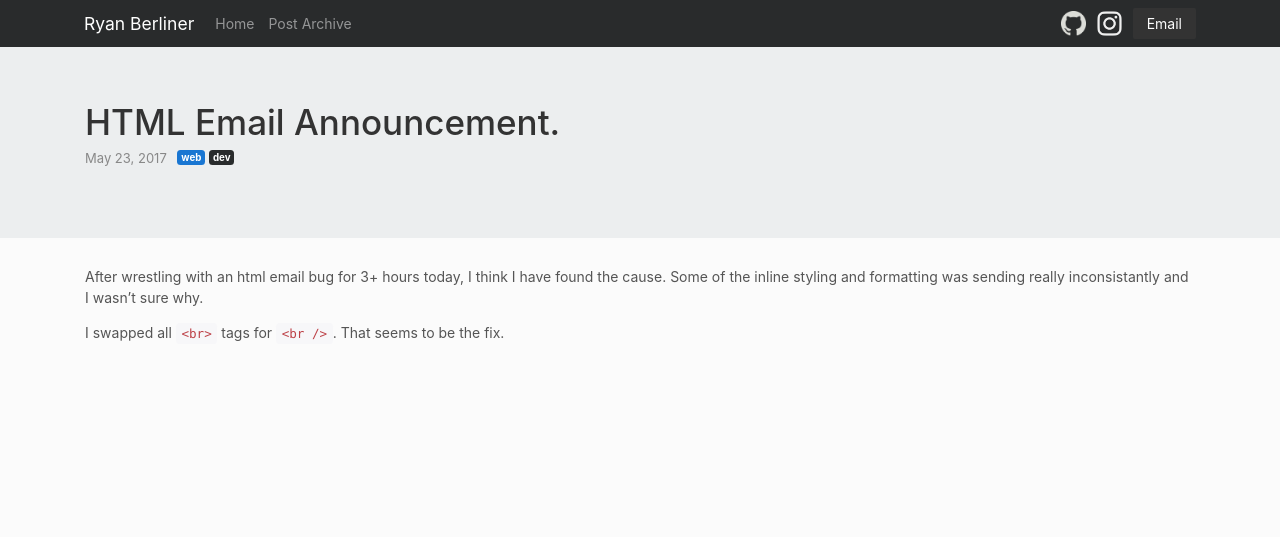
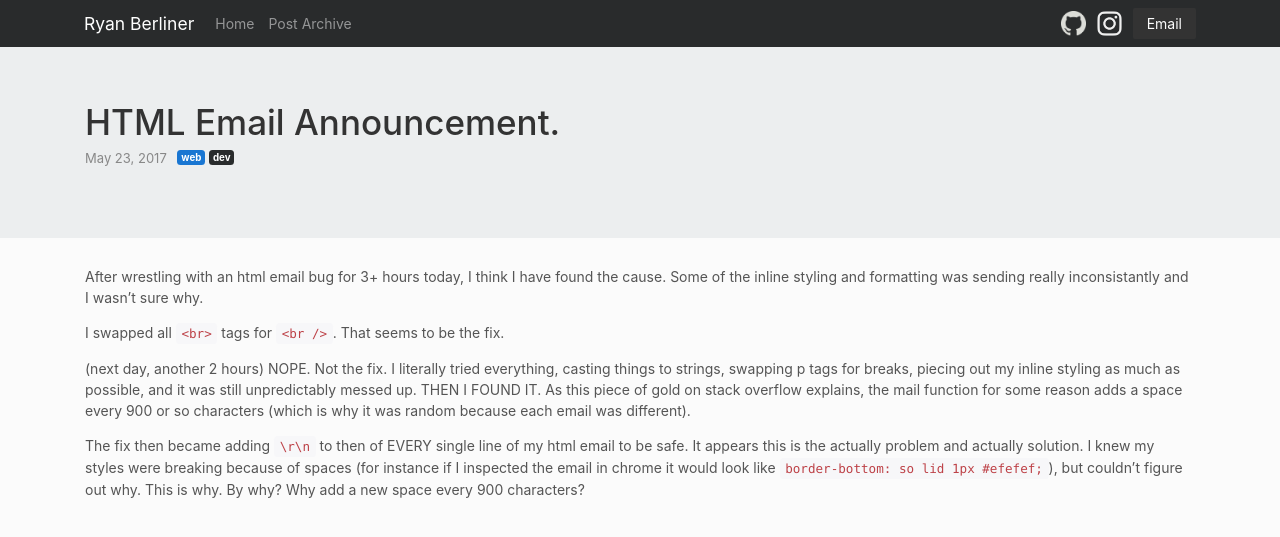
Before and after one commit to RyanBerliner/ryanberliner.github.io, a Jekyll site: the page built from _posts/2017-05-23-html-email-announcement.markdown, in a window 1280 px wide. Shown: the top 537 px of the page. Built offline with Jekyll 4.4.1, drawn with Linux system fonts in a browser that asks for light colours; nearby versions of some CDN libraries.

Commit message:
updated post

```diff
--- a/_posts/2017-05-23-html-email-announcement.markdown
+++ b/_posts/2017-05-23-html-email-announcement.markdown
@@ -14,3 +14,13 @@ the cause. Some of the inline styling and formatting was sending really inconsis
 and I wasn't sure why.
 
 I swapped all `<br>` tags for `<br />`. That seems to be the fix.
+
+(next day, another 2 hours) NOPE. Not the fix. I literally tried everything, casting things
+to strings, swapping p tags for breaks, piecing out my inline styling as much as possible,
+and it was still unpredictably messed up. THEN I FOUND IT. As this piece of gold on stack overflow
+explains, the mail function for some reason adds a space every 900 or so characters (which is why it was random because each email was different).
+
+The fix then became adding `\r\n` to then of EVERY single line of my html email to be safe. It appears this is
+the actually problem and actually solution. I knew my styles were breaking because of spaces (for instance if I inspected the email in chrome it
+  would look like `border-bottom: so lid 1px #efefef;`), but couldn't figure out why. This is why. By why? Why add a new
+  space every 900 characters?
```
